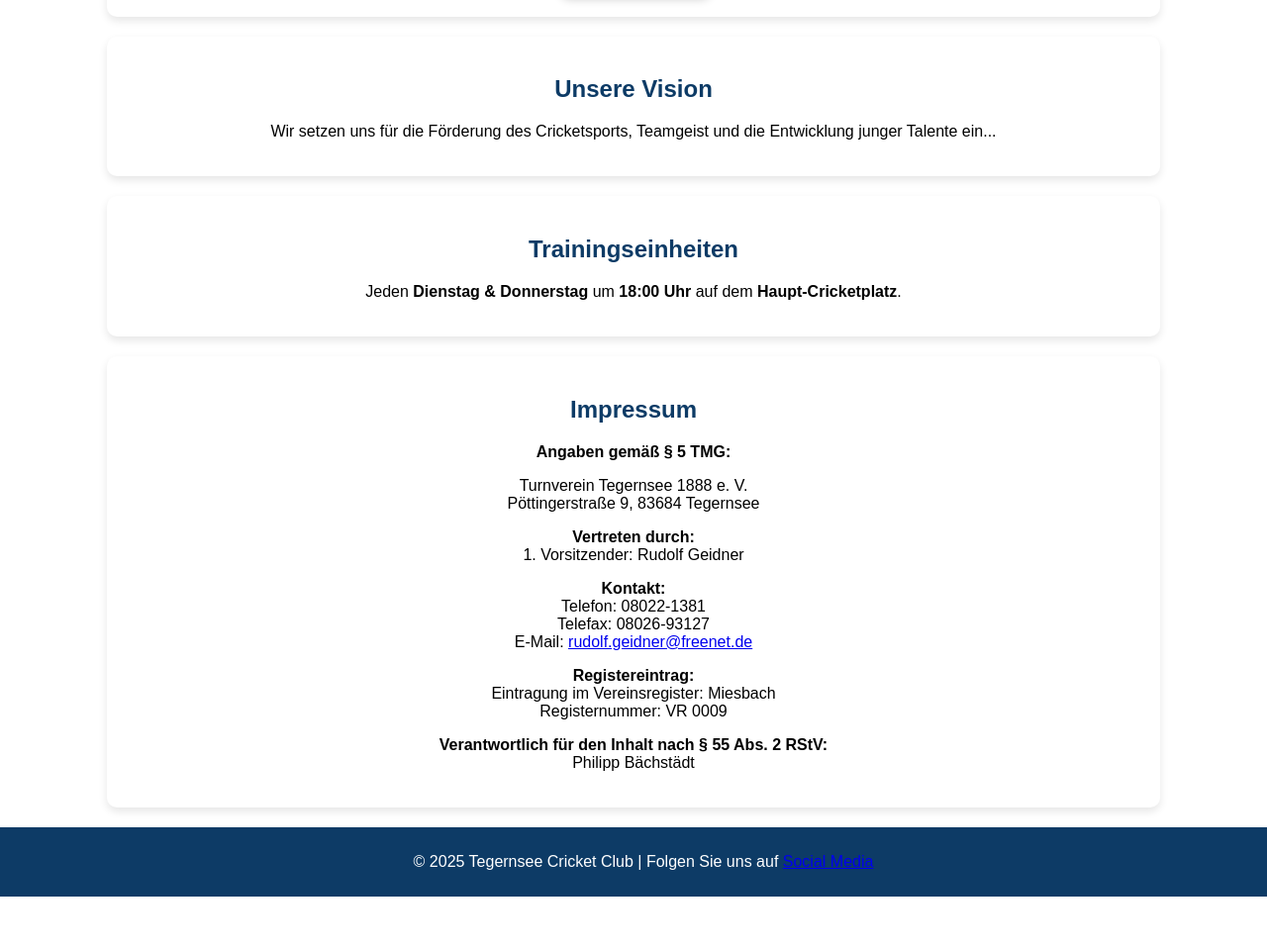
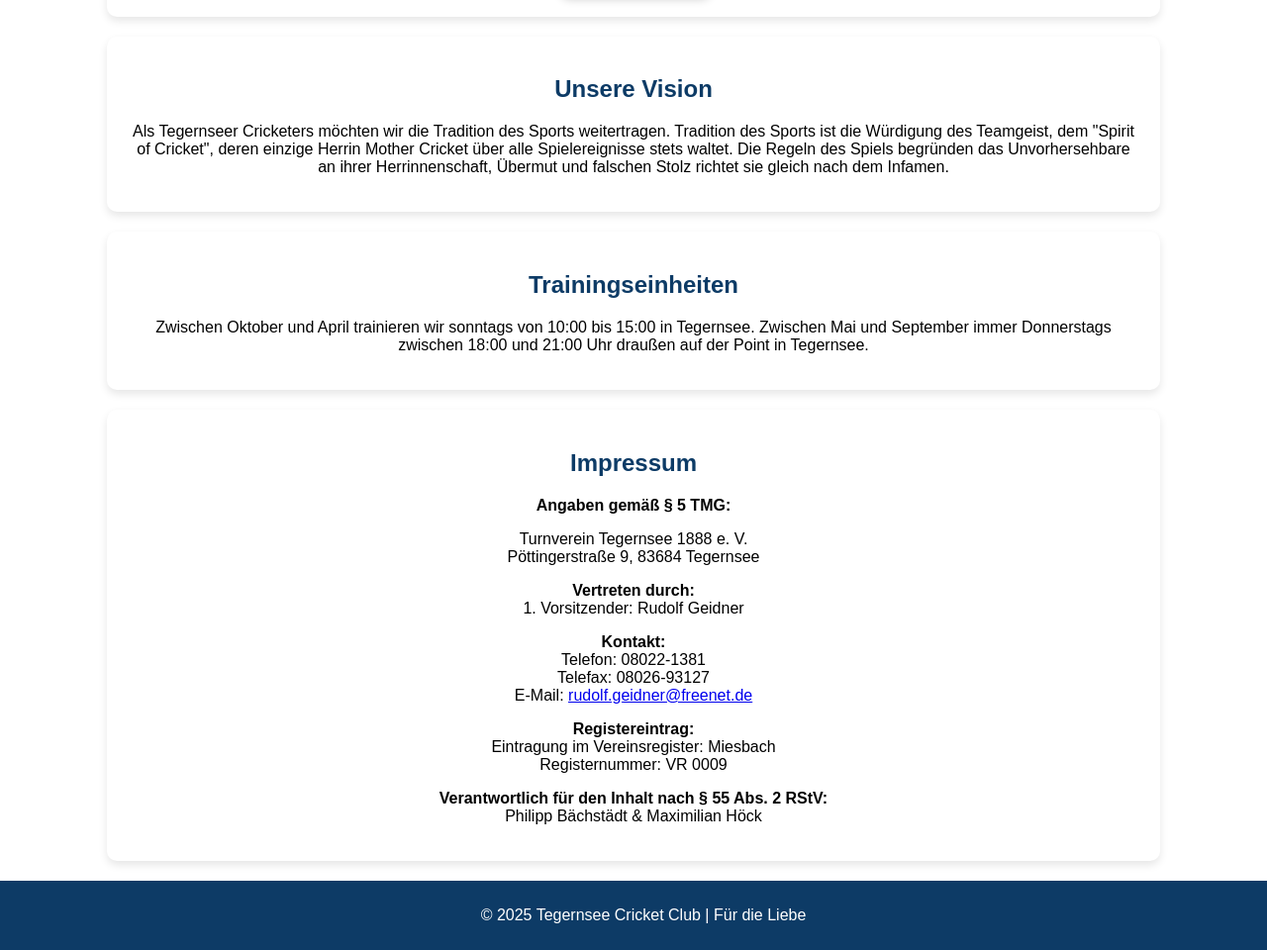
Before and after one commit to chillych1cken/tegernsee-cricket, a plain HTML site: page index.html in a window 1280 px wide. Shown: the part 967-1927 px from the top of the page at 99% size. Before the commit the page ends 1873 px from the top, so only its background shows below. Drawn offline with Linux system fonts and the light colour scheme.

Commit message:
Update index.html

```diff
--- a/index.html
+++ b/index.html
@@ -28,12 +28,12 @@
 
     <section id="games">
         <h2>Nächste Spiele & Ergebnisse</h2>
-        <iframe src="https://cricclubs.com/TegernseeCricketClub" width="100%" height="500px" frameborder="0"></iframe>
+        <iframe src="https://cricclubs.com/BayerischerCricketVerbandeV" width="100%" height="500px" frameborder="0"></iframe>
     </section>
 
     <section id="history">
         <h2>Unsere Geschichte</h2>
-        <p>Gegründet im Jahr XXXX, hat sich unser Club zu einer leidenschaftlichen Cricket-Gemeinschaft entwickelt...</p>
+        <p>Gegründet im Jahr XXXX, hat sich unser Club zu einer leidenschaftlichen Cricket-Gemeinschaft entwickelt... </p>
         <div class="gallery">
             <img src="images/history1.jpg" alt="Historischer Moment 1">
         </div>
@@ -41,12 +41,12 @@
 
     <section id="vision">
         <h2>Unsere Vision</h2>
-        <p>Wir setzen uns für die Förderung des Cricketsports, Teamgeist und die Entwicklung junger Talente ein...</p>
+        <p> Als Tegernseer Cricketers möchten wir die Tradition des Sports weitertragen. Tradition des Sports ist die Würdigung des Teamgeist, dem "Spirit of Cricket", deren einzige Herrin Mother Cricket über alle Spielereignisse stets waltet. Die Regeln des Spiels begründen das Unvorhersehbare an ihrer Herrinnenschaft, Übermut und falschen Stolz richtet sie gleich nach dem Infamen.</p>
     </section>
 
     <section id="training">
         <h2>Trainingseinheiten</h2>
-        <p>Jeden <strong>Dienstag & Donnerstag</strong> um <strong>18:00 Uhr</strong> auf dem <strong>Haupt-Cricketplatz</strong>.</p>
+        <p>Zwischen Oktober und April trainieren wir sonntags von 10:00 bis 15:00 in Tegernsee. Zwischen Mai und September immer Donnerstags zwischen 18:00 und 21:00 Uhr draußen auf der Point in Tegernsee. </p>
     </section>
 
     <section id="impressum">
@@ -68,11 +68,11 @@
         Registernummer: VR 0009</p>
 
         <p><strong>Verantwortlich für den Inhalt nach § 55 Abs. 2 RStV:</strong><br>
-        Philipp Bächstädt</p>
+        Philipp Bächstädt & Maximilian Höck</p>
     </section>
 
     <footer>
-        <p>&copy; 2025 Tegernsee Cricket Club | Folgen Sie uns auf <a href="#">Social Media</a></p>
+        <p>&copy; 2025 Tegernsee Cricket Club | Für die Liebe
     </footer>
 </body>
 </html>
```
